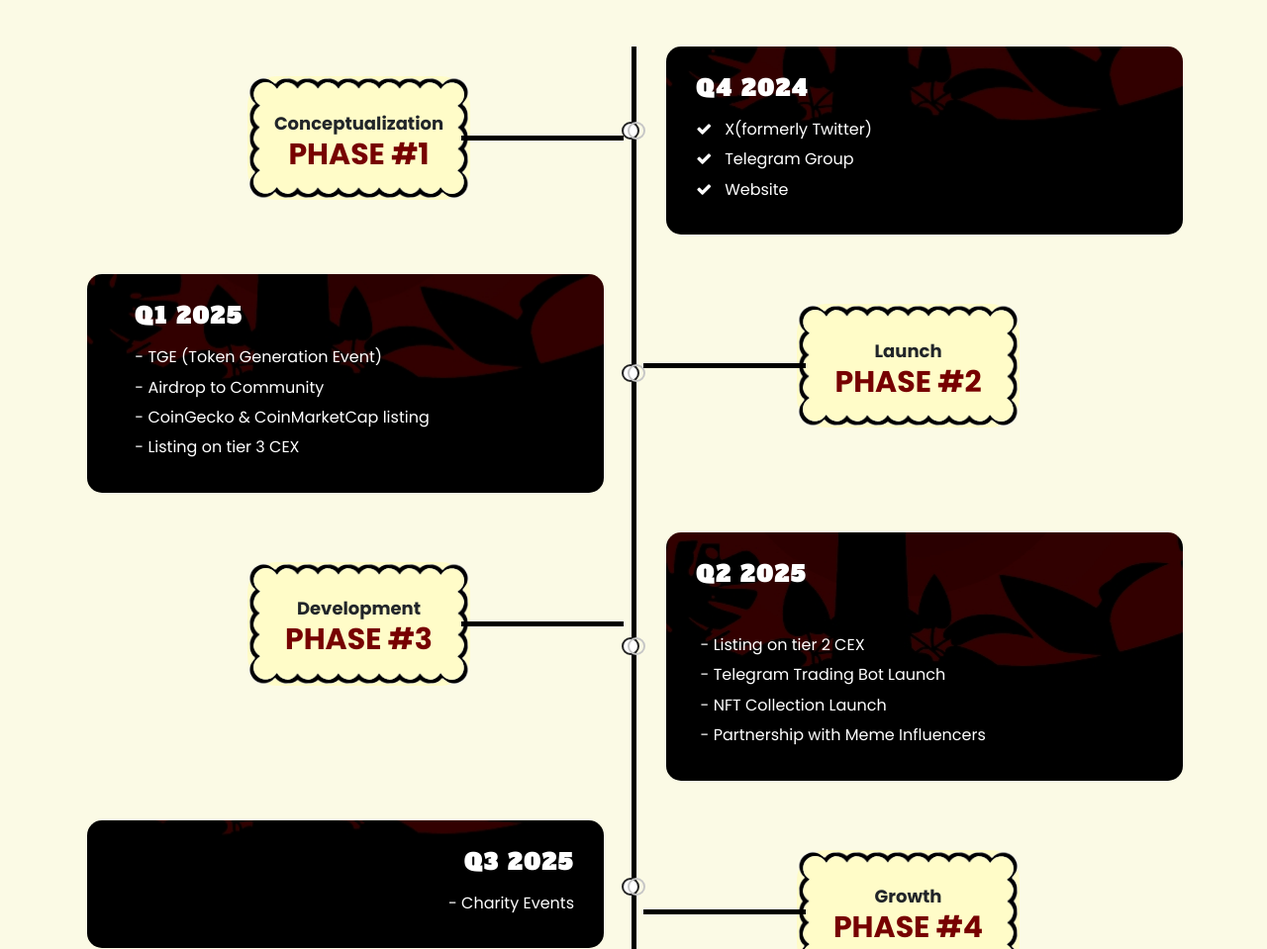
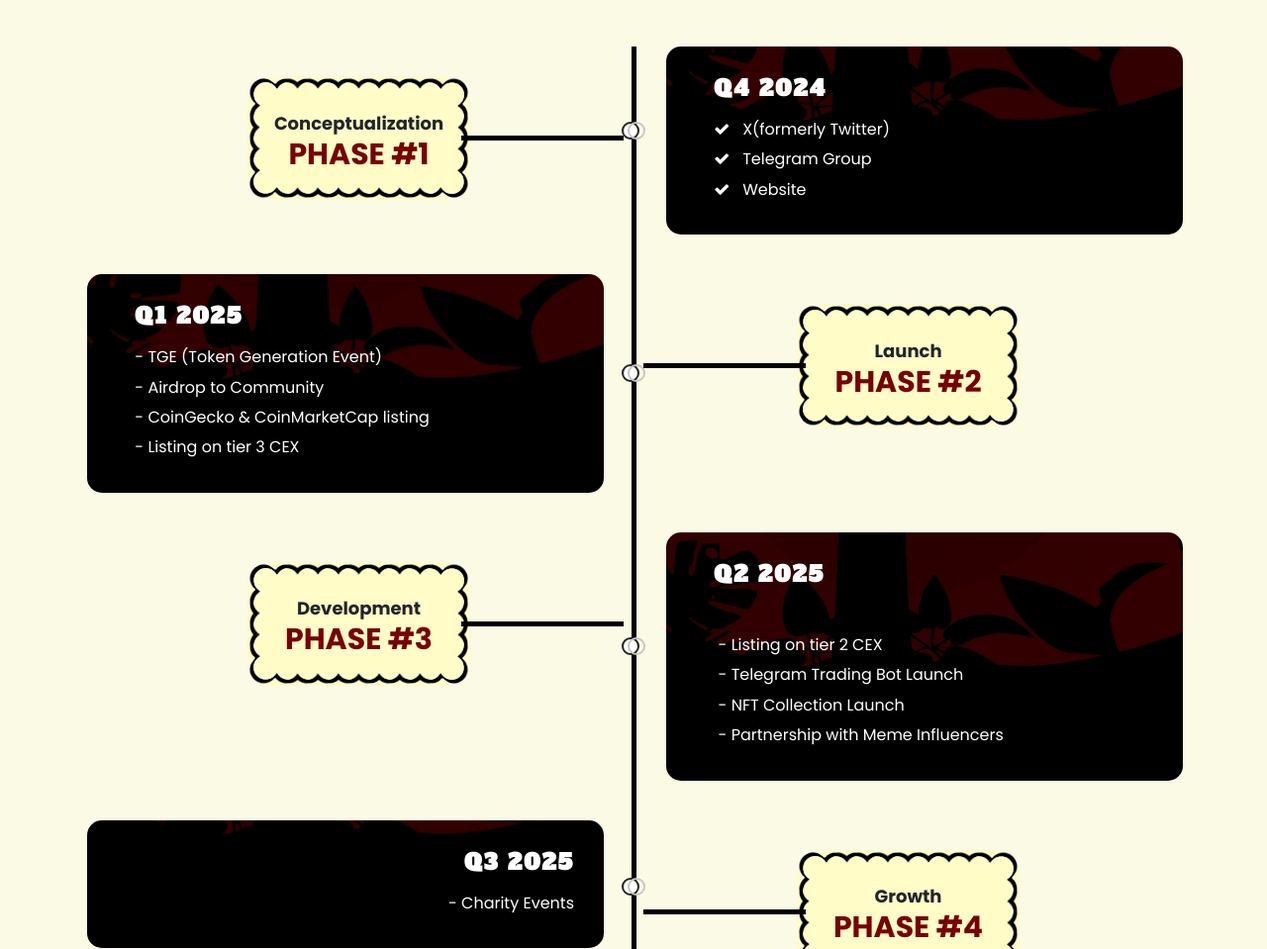
Before and after one commit to chibuikemprince/soniathecat, a plain HTML site: page index.html in a window 1280 px wide. Shown: the part 2852-3811 px from the top of the page at 99% size. Drawn offline with Linux system fonts and the light colour scheme.

Commit message:
Phase 2 done

```diff
--- a/index.html
+++ b/index.html
@@ -559,8 +559,16 @@
                 </div>
                 <div class="timeline-content">
                   <span class="arrowo"></span>
-                  <h5 class="title">Q4 2024</h5>
-                  <p class="description text-light-gray">
+                  <h5
+                    class="title"
+                    style="text-align: left; padding-left: 18px"
+                  >
+                    Q4 2024
+                  </h5>
+                  <p
+                    class="description text-light-gray"
+                    style="text-align: left; padding-left: 18px"
+                  >
                     <i class="fa fa-check"></i> &nbsp X(formerly Twitter)
                     <br />
                     <i class="fa fa-check"></i> &nbsp Telegram Group
@@ -610,8 +618,16 @@
                 </div>
                 <div class="timeline-content">
                   <span class="arrowo"></span>
-                  <h5 class="title">Q2 2025</h5>
-                  <p class="description text-light-gray">
+                  <h5
+                    class="title"
+                    style="text-align: left; padding-left: 18px"
+                  >
+                    Q2 2025
+                  </h5>
+                  <p
+                    class="description text-light-gray"
+                    style="text-align: left; padding-left: 18px"
+                  >
                     <br />
                     &nbsp- Listing on tier 2 CEX <br />
                     &nbsp- Telegram Trading Bot Launch <br />
```
